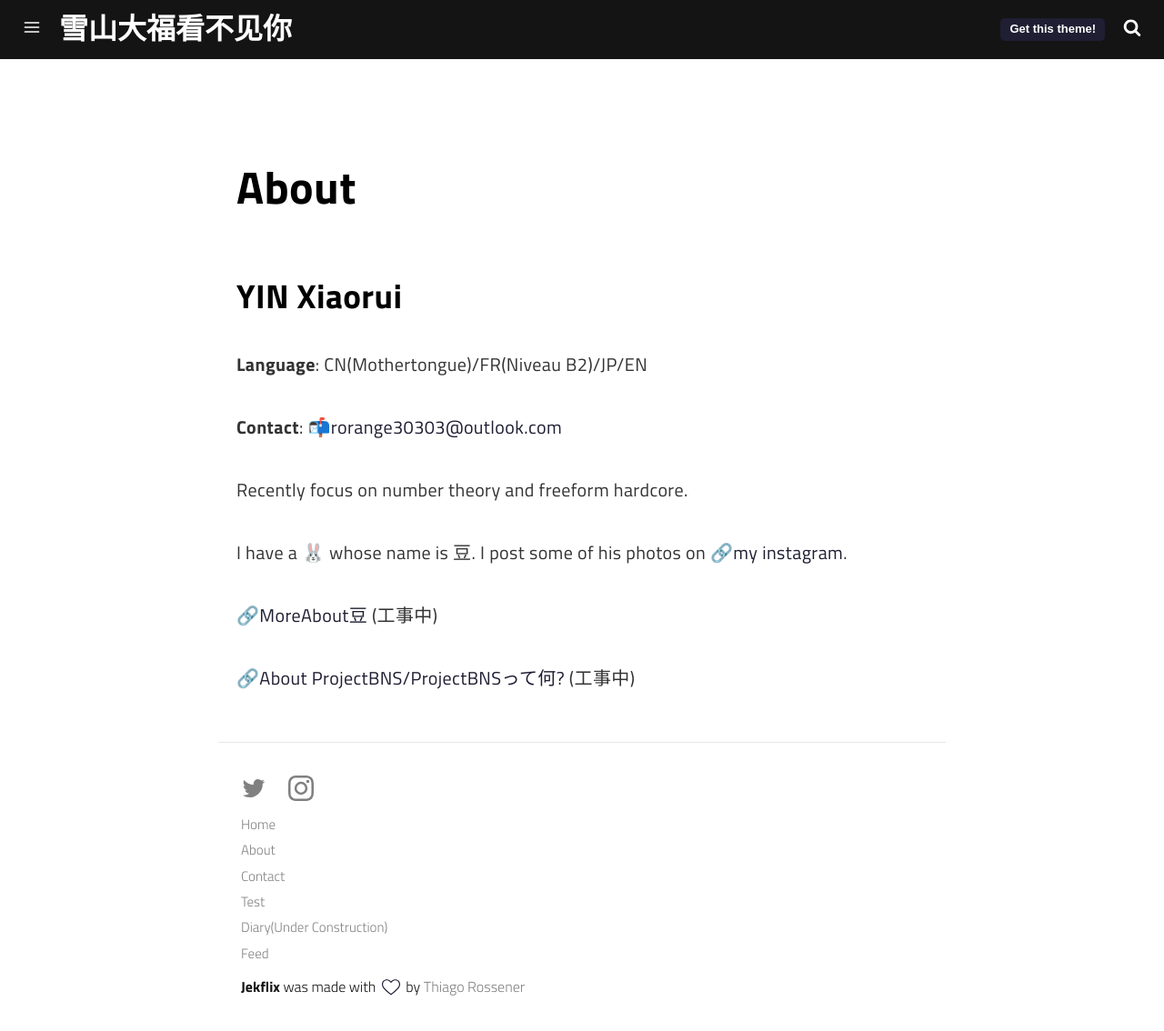
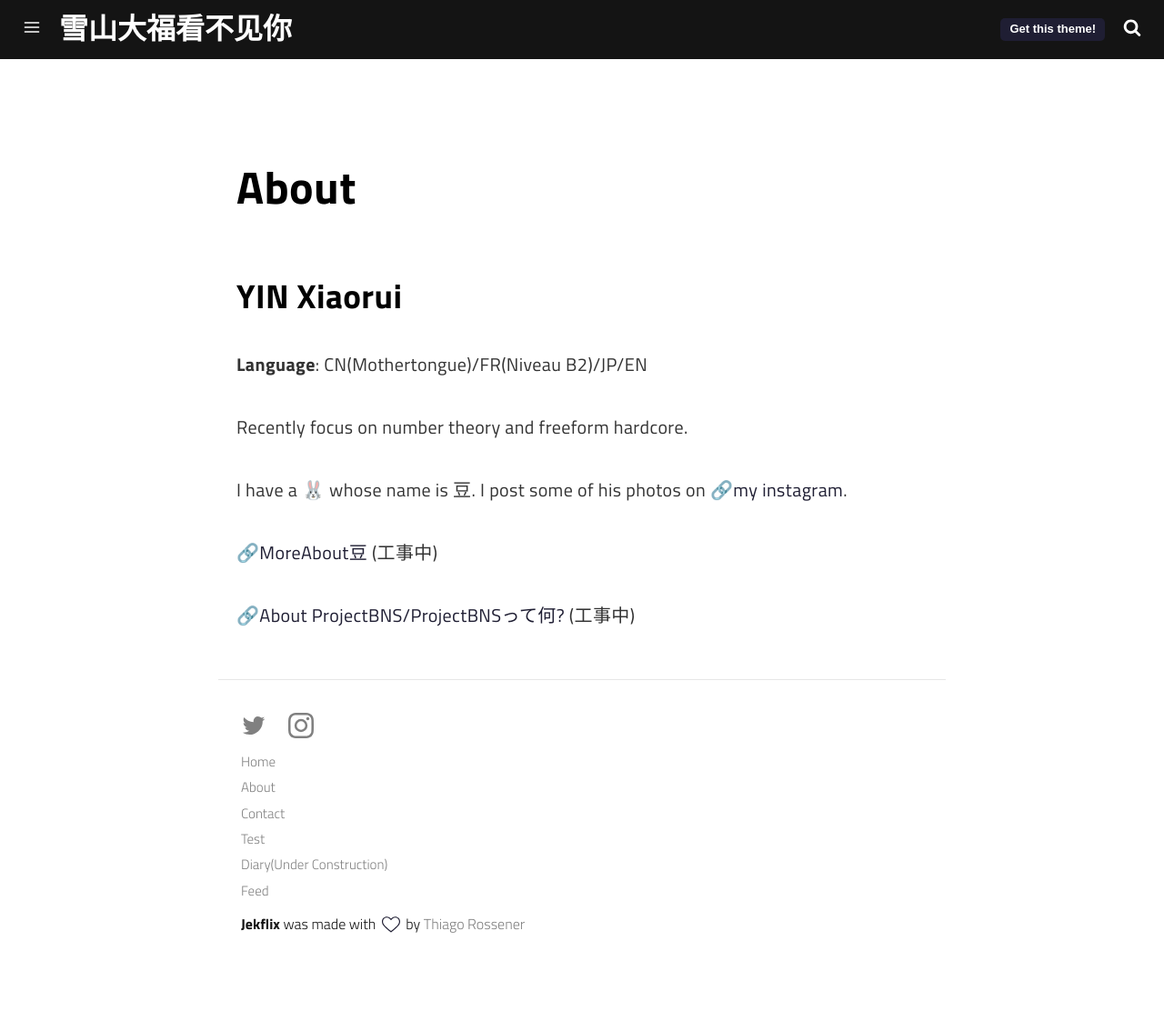
Before and after one commit to XiaoruiYIN/XiaoruiYIN.github.io, a Jekyll site: the page built from about.md, in a window 1280 px wide and 1134 px high. Shown: the whole window at 91% size. Built offline with Jekyll 4.4.1, drawn with Linux system fonts in a browser that asks for light colours; a script that is not in the unit is left out.

Commit message:
Update about.md

```diff
--- a/about.md
+++ b/about.md
@@ -11,7 +11,7 @@ permalink: /about/
 
 **Language**: CN(Mothertongue)/FR(Niveau B2)/JP/EN
 
-**Contact**: <a href="mailto:rorange30303@outlook.com">📬rorange30303@outlook.com</a>
+
 
 Recently focus on number theory and freeform hardcore.
 
```
